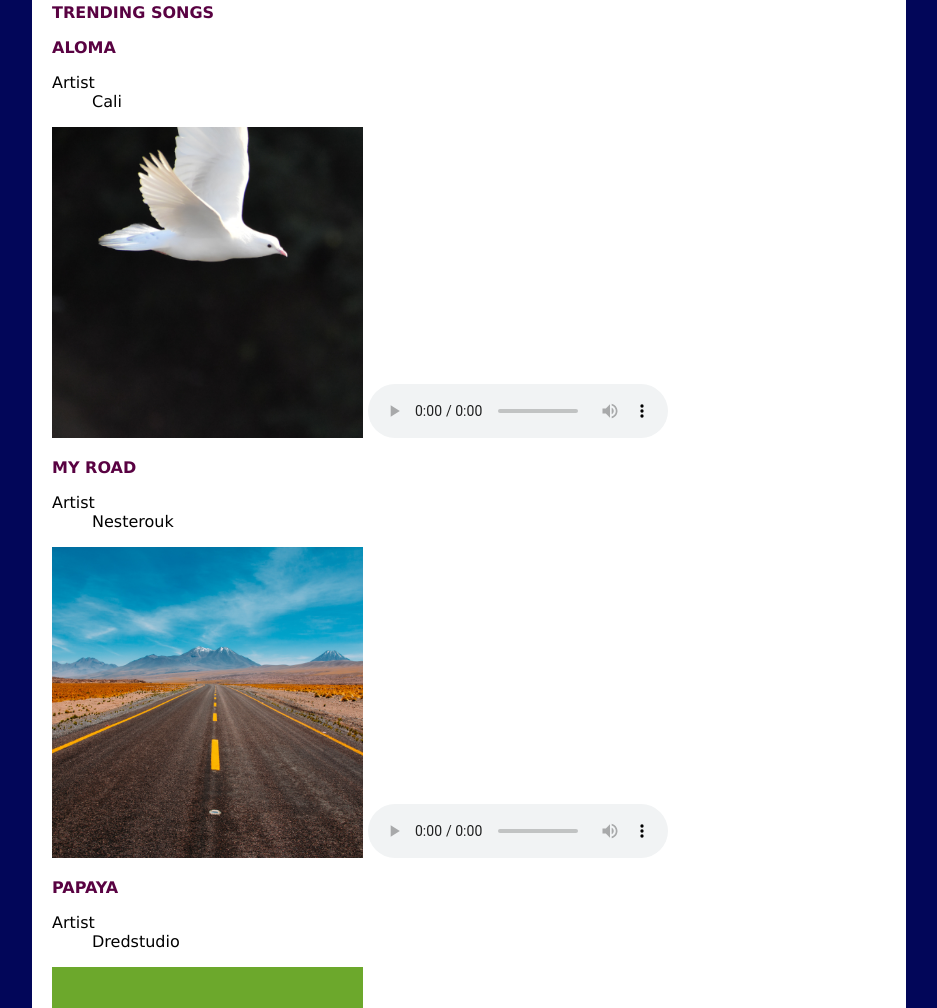
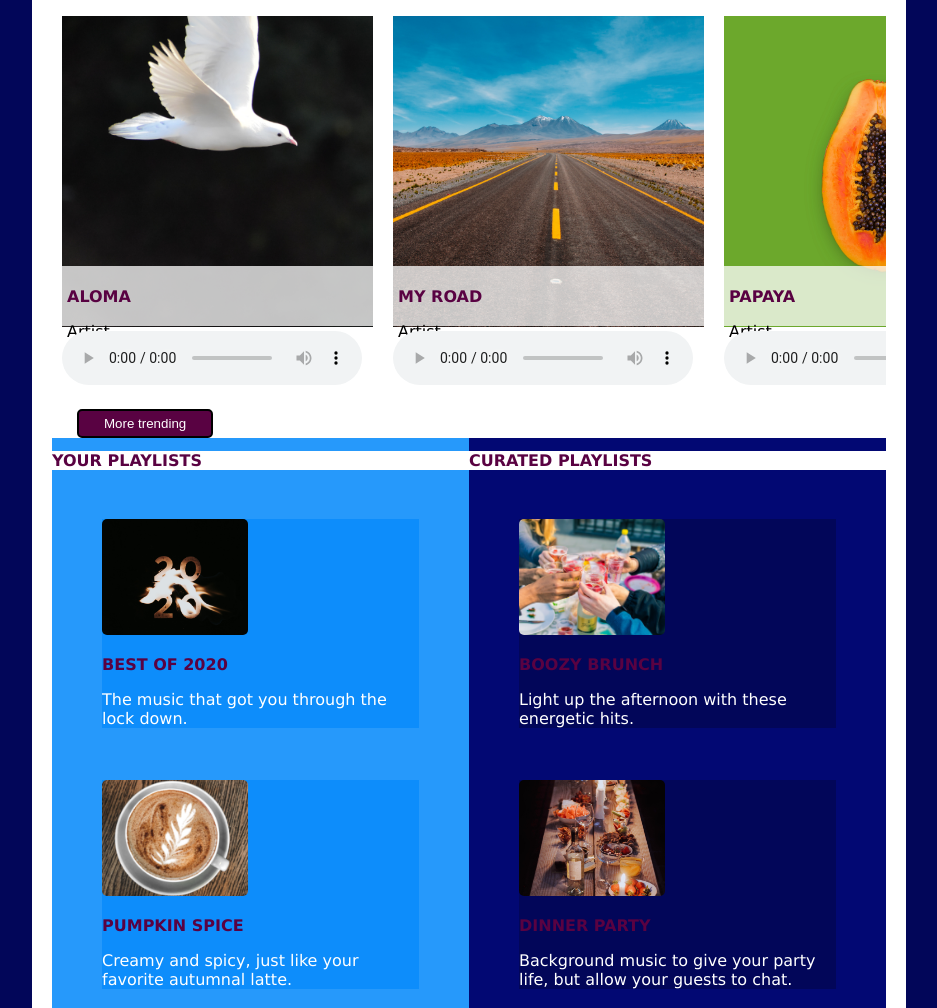
Before and after one commit to cjriver3/StreamingMedia, a plain HTML site: page index.html in a window 1280 px wide. Shown: the part 264-1272 px from the top of the page, without its empty margins (171-1108 px from the left). Drawn offline with Linux system fonts and the light colour scheme.

Commit message:
Attempting Media Query Vertical Scroll Bar

```diff
--- a/index.html
+++ b/index.html
@@ -9,11 +9,12 @@
     </head>
     <body>
            <!-- NOTE: Leave all the content in this order; do not rearrange the text. This is the order it needs to be for reading:left to tight, top to bottom. Use CSS to visually order it for viewing. Also, note the title and heading that have been applied.-->
-        <div class="container">
+        <div class="topContainer">
             <header>
                 <h1>Smooth Jazz</h1>
                 <p>This station is dedicated to the soothing sounds of smooth jazz. This genre of commercially oriented crossover jazz became dominant in the 1980s and early 1990s.</p>
             </header>
+
 
             <nav>
                 <ul class="menu">
@@ -103,11 +104,10 @@
                 <input class="button" type="button" value="More trending">
             </section>
 
-            <section id="playlistContainer">
-                <h2>Your Playlists</h2>
+            <div id="playlistContainer">
                 <section id="playlists">
+                    <h2>Your Playlists</h2>
                     <div class="scroll">
-
                         <section>
                             <figure>
                                 <img src="best-of-2020-cover.png" alt="the year 2020 in front of a bright flame">
@@ -198,7 +198,7 @@
                     </div>
                 </section>
                 <input class="button" type="button" value="More curated">
-            </section>
+            </div>
 
         </main>
 
--- a/styles.css
+++ b/styles.css
@@ -11,7 +11,6 @@ body {
     margin: 0 auto;
     padding-left: 20px;
     padding-right: 20px;
-    display: grid;
 }
 
 header {
@@ -19,21 +18,29 @@ header {
     color: white;
     padding-left: 25px;
     padding-right: 25px;
+    grid-area: header;
 }
 
 li:first-of-type {
     font-variant: small-caps;
 }
-/*Swapping Nav & Header*/
-.container {
-    display: grid;
+
+
+nav {
+    grid-area: nav;
 }
-
 h1 {
     font-size: 1.25em;
     text-transform: uppercase;
 }
 
+/*Top level grid container*/
+#topContainer {
+    display: grid;
+    grid-template-rows: 1fr 1fr;
+    grid-template-areas: "nav"
+                         "header";
+}
 h2, h3 {
     font-size: 1em;
     text-transform: uppercase;
@@ -52,13 +59,14 @@ footer p {
     background-color: #2699FB;
     color: white;
     padding-bottom: 10px;
+    grid-area: yourPlaylists;
 }
 
 #curatedPlaylists {
     background-color: #020873;
     color: white;
     padding-bottom: 10px;
-    width: 375px;
+    grid-area: curatedPlaylists;
 }
 
 section h2 {
@@ -91,6 +99,30 @@ footer{
     padding-bottom: 10px;
 
 }
+/*scroll menu setup*/
+.scroll {
+    display: grid;
+    grid-template-columns: repeat(5, 1fr);
+    overflow: auto;
+    overflow-y: hidden;
+}
+
+.scroll section {
+    margin: 10px;
+    position: relative;
+}
+
+.scroll div {
+    position: absolute;
+    top: 250px;
+    background-color: rgba(255, 255, 255, 0.75);
+    padding: 5px;
+    height: 50px;
+    width: 350px;
+}
+
+/*Customizing Scroll bar*/
+
 
 /*Media Query*/
 @media screen and (min-width: 834px) {
@@ -100,6 +132,16 @@ footer{
 
     #playlistContainer {
         display: grid;
-        grid-
+        grid-template-columns: 1fr 1fr;
+        grid-template-areas: "yourPlaylists curatedPlaylists";
     }
+
+    #playlistContainer .scroll {
+        position: relative;
+        top: 10px;
+        display: grid;
+        grid-template-columns: 1fr;
+        overflow-y: scroll;
+    }
+
 }
```
